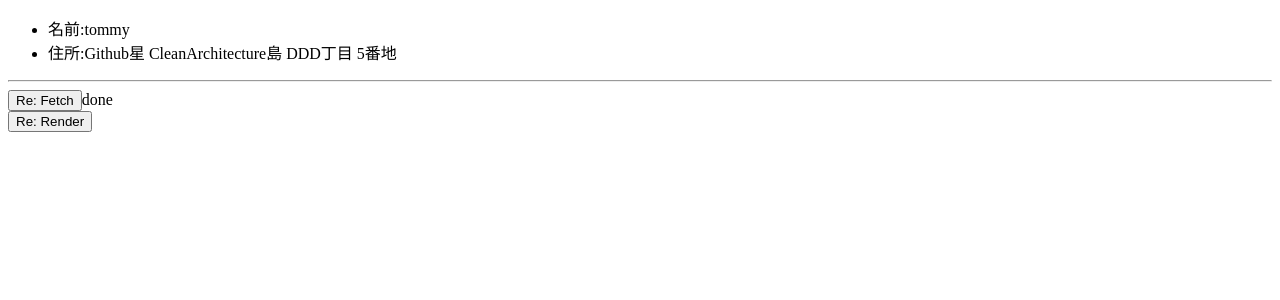
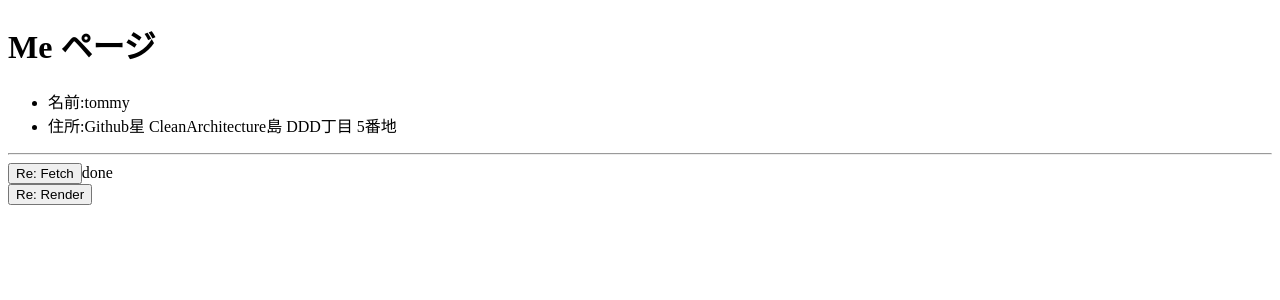
Before and after one commit to try-react/yy, a Next.js app: page /me in a window 1280 px wide. Shown: the top 300 px of the page. Built offline with nearby package versions, Linux system fonts and the light colour scheme.

Commit message:
:lipstick: タイトル追加

```diff
--- a/pages/me.tsx
+++ b/pages/me.tsx
@@ -12,8 +12,11 @@ const Presenter = dynamic<ComponentProps<typeof Me>>(
 );
 
 const Page: NextPage = () => (
-  // eslint-disable-next-line new-cap
-  <Presenter Component={controller.Me({ ...useReRender(), id: 123 })} />
+  <>
+    <h1>Me ページ</h1>
+    {/* eslint-disable-next-line new-cap */}
+    <Presenter Component={controller.Me({ ...useReRender(), id: 123 })} />
+  </>
 );
 
 export default Page;
```
